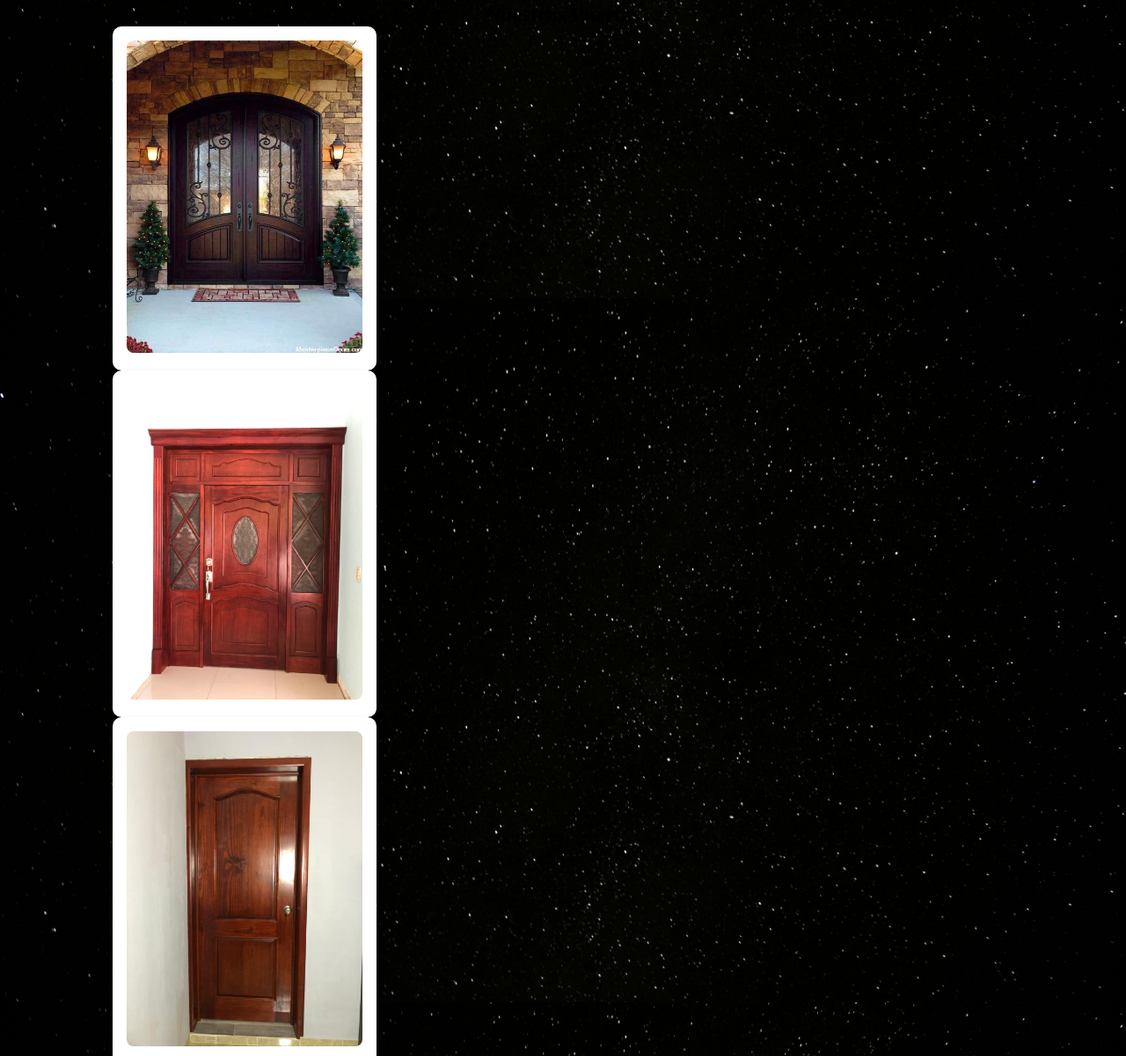
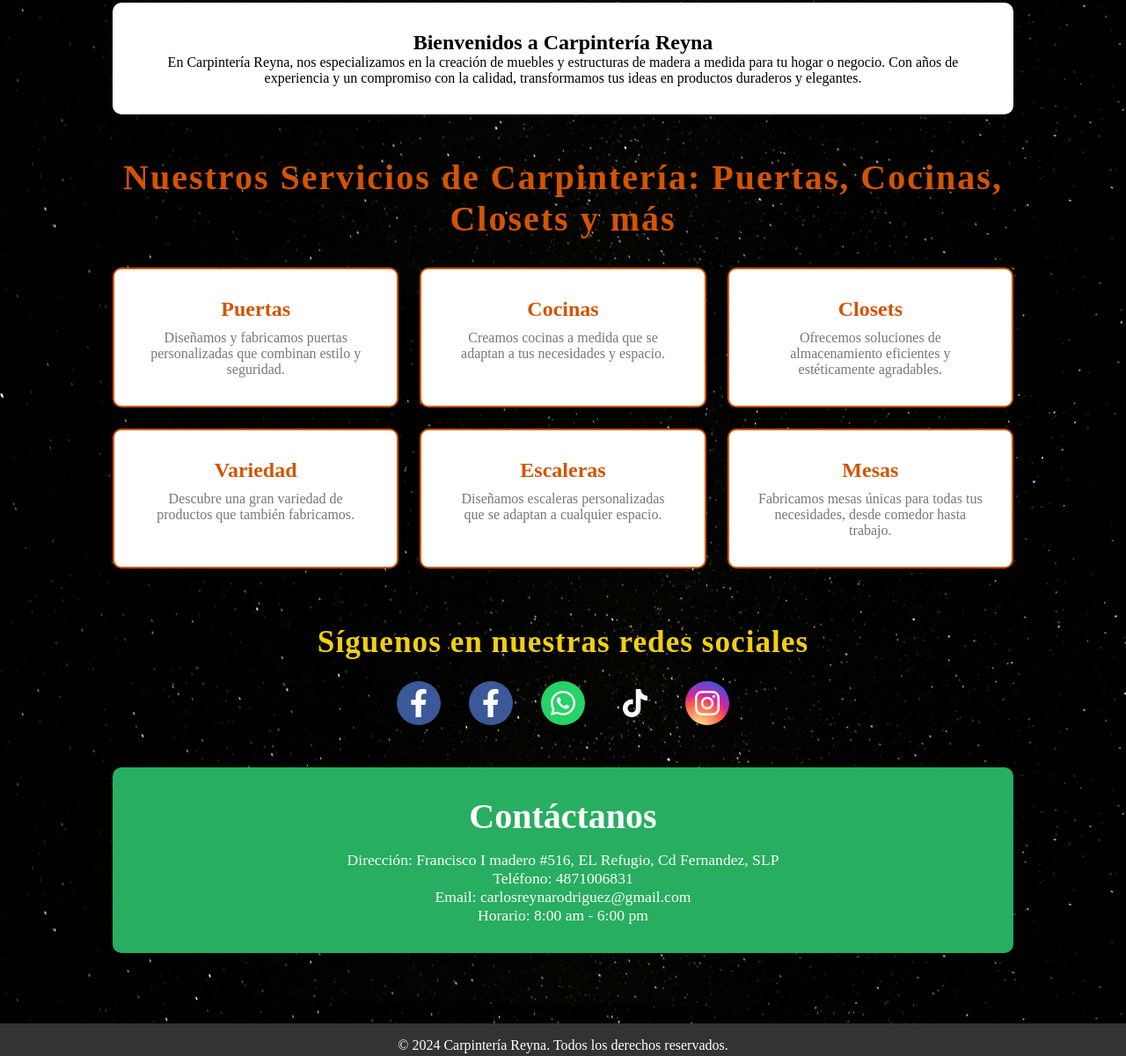
Before and after one commit to reynacarpin/web, a plain HTML site: page puertas.html in a window 1280 px wide. Shown: the part 461-1661 px from the top of the page at 88% size. Drawn offline with Linux system fonts and the light colour scheme.

Commit message:
Update puertas.html

```diff
--- a/puertas.html
+++ b/puertas.html
@@ -3,59 +3,93 @@
 <head>
     <meta charset="UTF-8">
     <meta name="viewport" content="width=device-width, initial-scale=1.0">
-    <title>Puertas - Carpintería Reyna</title>
+    <meta name="description" content="Carpintería Reyna ofrece servicios personalizados de diseño de muebles, puertas, cocinas, escaleras, mesas y más.">
+    <meta name="keywords" content="carpintería, muebles, puertas, cocinas, closets, escaleras, mesas, Carpintería Reyna">
+
+    <title>Carpintería Reyna</title>
     <link rel="stylesheet" href="styles.css">
+    <!-- Agregamos iconos de FontAwesome para las redes sociales -->
+    <link rel="stylesheet" href="https://cdnjs.cloudflare.com/ajax/libs/font-awesome/6.0.0-beta3/css/all.min.css">
+    <link href="https://fonts.googleapis.com/css2?family=Roboto:wght@400;700&display=swap" rel="stylesheet">
+
 </head>
 <body>
+
 <header>
     <div class="header-content">
-            <h1>Puertas</h1>
-            <p>Explora nuestra selección de puertas personalizadas y de alta calidad.</p>
+        <!-- Ajustamos el GIF más grande y lo movemos más a la izquierda -->
+        <img src="https://media0.giphy.com/media/lU2wdlbJVsb2W96885/giphy.webp?cid=ecf05e47yfpbbfi0jw36e4yj6u8xe9l95l7qq9jkx5nynjvd&ep=v1_gifs_search&rid=giphy.webp&ct=g" alt="GIF de Carpintería" style="width:150px; float:left; margin-right:10px; margin-left:-100px;">
+        <h1>Carpintería Reyna</h1>
+        <p>Tu experto en madera y diseño personalizado</p>
     </div>
 </header>
 
 <div class="container">
-        <section class="gallery-section">
-            <h2>Nuestras Puertas</h2>
-                <div class="gallery-item">
-                    <img src="Puerta3.jpeg" alt="Puerta3">
+    <section class="welcome-section">
+        <h2>Bienvenidos a Carpintería Reyna</h2>
+        <p>En Carpintería Reyna, nos especializamos en la creación de muebles y estructuras de madera a medida para tu hogar o negocio. Con años de experiencia y un compromiso con la calidad, transformamos tus ideas en productos duraderos y elegantes.</p>
+    </section>
+    <section class="services-section">
+        <h2>Nuestros Servicios de Carpintería: Puertas, Cocinas, Closets y más</h2>
+        <div class="services">
+            <div class="service-item">
+                <h3><a href="puertas.html">Puertas</a></h3>
+                <p>Diseñamos y fabricamos puertas personalizadas que combinan estilo y seguridad.</p>
             </div>
-                <div class="gallery-item">
-                    <img src="Puerta4.jpeg" alt="Puerta4">
+            <div class="service-item">
+                <h3><a href="cocinas.html">Cocinas</a></h3>
+                <p>Creamos cocinas a medida que se adaptan a tus necesidades y espacio.</p>
             </div>
-                <div class="gallery-item">
-                    <img src="Puerta5.jpeg" alt="Puerta5">
+            <div class="service-item">
+                <h3><a href="closets.html">Closets</a></h3>
+                <p>Ofrecemos soluciones de almacenamiento eficientes y estéticamente agradables.</p>
             </div>
-                <div class="gallery-item">
-                    <img src="Puerta6.jpeg" alt="Puerta6">
+            <div class="service-item">
+                <h3><a href="variedad.html">Variedad</a></h3>
+                <p>Descubre una gran variedad de productos que también fabricamos.</p>
             </div>
-                <div class="gallery-item">
-                    <img src="Puerta7.jpeg" alt="Puerta7">
+            <div class="service-item">
+                <h3><a href="escaleras.html">Escaleras</a></h3>
+                <p>Diseñamos escaleras personalizadas que se adaptan a cualquier espacio.</p>
             </div>
-                <div class="gallery-item">
-                    <img src="Puerta8.jpeg" alt="Puerta8">
+            <div class="service-item">
+                <h3><a href="mesas.html">Mesas</a></h3>
+                <p>Fabricamos mesas únicas para todas tus necesidades, desde comedor hasta trabajo.</p>
             </div>
-                <div class="gallery-item">
-                    <img src="Puerta9.jpeg" alt="Puerta9">
-                </div>
-                <div class="gallery-item">
-                    <img src="Puerta10.jpeg" alt="Puerta10">
-                </div>
-                <div class="gallery-item">
-                    <img src="Puerta11.jpeg" alt="Puerta11">
-                </div>
-                <div class="gallery-item">
-                    <img src="Puerta31.jpg" alt="Puerta11">
-                </div>
+
         </div>
     </section>
-        <section class="back-section">
-            <a href="index.html" class="back-button">Volver a la página principal</a>
+
+    <!-- Apartado de Redes Sociales -->
+    <section class="social-section">
+        <h2>Síguenos en nuestras redes sociales</h2>
+        <div class="social-icons">
+            <a href="https://www.facebook.com/profile.php?id=100054566524815&mibextid=LQQJ4d" target="_blank" class="facebook" title="Facebook de Carpintería Reyna">
+                <i class="fab fa-facebook-f"></i></a>
+            <a href="https://www.facebook.com/carlosdaniel.rodriguez.180410?mibextid=LQQJ4d " target="_blank" class="facebook" title="Facebook Personal">
+                <i class="fab fa-facebook-f"></i></a>
+            <a href="https://wa.me/4871006831" target="_blank" class="whatsapp" title="whatsapp personal">
+                <i class="fab fa-whatsapp"></i></a>
+            <a href="https://www.tiktok.com/login?lang=es&redirect_url=https%3A%2F%2Fwww.tiktok.com%2Fupload%3Flang%3Des" target="_blank" class="tiktok" title="tiktok">
+                <i class="fab fa-tiktok"></i></a>
+            <a href="https://www.instagram.com/" target="_blank" class="instagram">
+                <i class="fab fa-instagram"></i></a>
+
+        </div>
+    </section>
+
+    <section class="contact-section">
+        <h2>Contáctanos</h2>
+        <p>Dirección: Francisco I madero #516, EL Refugio, Cd Fernandez, SLP</p>
+        <p>Teléfono: 4871006831</p>
+        <p>Email: carlosreynarodriguez@gmail.com</p>
+        <p>Horario: 8:00 am - 6:00 pm</p>
     </section>
 </div>
 
 <footer>
-        <p>Carpintería Reyna &copy; 2024</p>
+    <p>&copy; 2024 Carpintería Reyna. Todos los derechos reservados.</p>
 </footer>
+<script src="script.js"></script>
 </body>
 </html>
```
Lines whose indentation alone changed are shown as unchanged.
